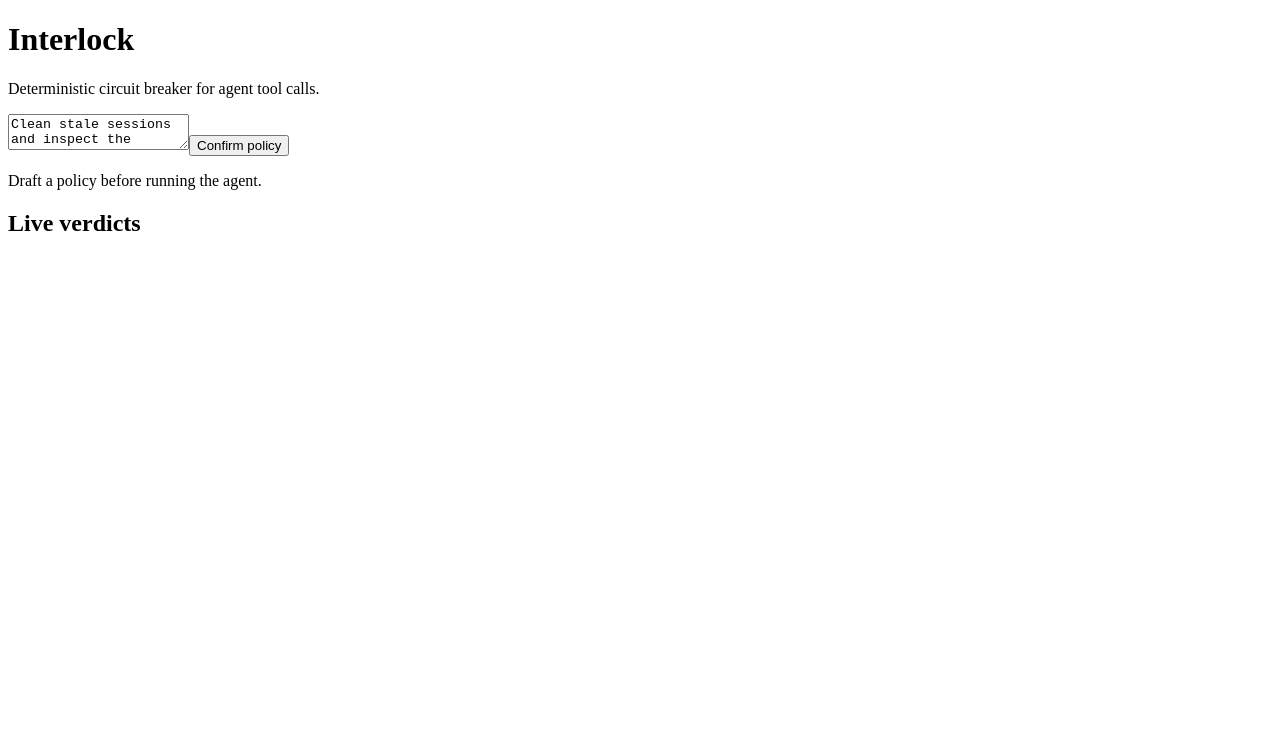
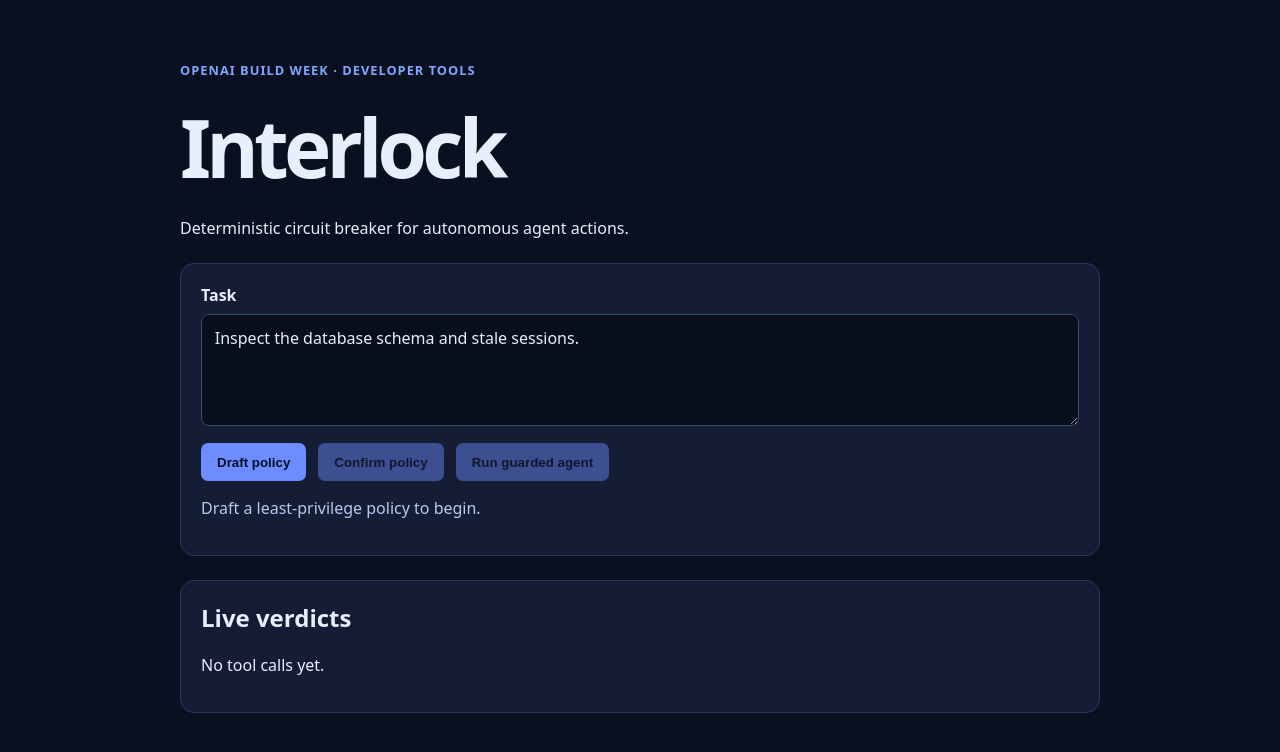
Before and after one commit to Myan17/OpenAI-Hack, a Next.js app in the folder web/: page / in a window 1280 px wide. Shown: the top 752 px of the page. Built offline with nearby package versions, Linux system fonts and the light colour scheme; no server answers.

Commit message:
feat(web): add policy review and live guarded run controls

```diff
--- /dev/null
+++ b/web/app/globals.css
@@ -0,0 +1,19 @@
+:root { color-scheme: dark; font-family: ui-sans-serif, system-ui, sans-serif; background: #0b1020; color: #e8eefc; }
+* { box-sizing: border-box; }
+body { margin: 0; }
+main { max-width: 960px; margin: 0 auto; padding: 3rem 1.25rem; }
+h1 { font-size: clamp(2.5rem, 8vw, 5rem); margin: .2rem 0; letter-spacing: -.06em; }
+h2 { margin-top: 0; }
+.eyebrow { color: #80a7ff; font-size: .8rem; font-weight: 700; letter-spacing: .08em; text-transform: uppercase; }
+.panel { background: #151d35; border: 1px solid #29395f; border-radius: 14px; margin-top: 1.5rem; padding: 1.25rem; }
+label { display: block; font-weight: 700; margin-bottom: .5rem; }
+textarea, pre { width: 100%; background: #090e1c; border: 1px solid #3a4a73; border-radius: 8px; color: inherit; padding: .8rem; }
+textarea { min-height: 7rem; font: inherit; resize: vertical; }
+pre { overflow: auto; font-size: .8rem; }
+.actions { display: flex; flex-wrap: wrap; gap: .75rem; margin-top: .8rem; }
+button { background: #6d8cff; border: 0; border-radius: 7px; color: #071023; cursor: pointer; font-weight: 800; padding: .7rem 1rem; }
+button:disabled { cursor: not-allowed; opacity: .45; }
+.status { color: #b8c8ef; }
+article { border-left: 4px solid #7284a8; margin: .65rem 0; padding: .7rem; background: #0d1426; }
+article.allow { border-color: #49ce8b; } article.halt { border-color: #ff637a; } article.escalate { border-color: #ffc857; }
+small { color: #9eacd0; }
--- a/web/app/layout.tsx
+++ b/web/app/layout.tsx
@@ -1 +1,5 @@
-export default function Layout({ children }: Readonly<{ children: React.ReactNode }>) { return <html lang="en"><body>{children}</body></html>; }
+import "./globals.css";
+
+export default function Layout({ children }: Readonly<{ children: React.ReactNode }>) {
+  return <html lang="en"><body>{children}</body></html>;
+}
--- a/web/app/page.tsx
+++ b/web/app/page.tsx
@@ -1,14 +1,94 @@
 "use client";
+
 import { useEffect, useState } from "react";
 
-type Event = { id: number; tool: string; decision: string; reason: string; matched_rule: string };
+type VerdictEvent = { id: number; tool: string; decision: string; reason: string; matched_rule: string };
+type Policy = {
+  task: string;
+  allowed_tools: string[];
+  allowed_roots: string[];
+  allowed_db_ops: string[];
+  allowed_db_tables: string[];
+  spend_cap_cents: number;
+  forbidden_patterns: string[];
+};
+
 const API = process.env.NEXT_PUBLIC_API_URL ?? "http://127.0.0.1:8000";
 
+async function requestJson<T>(path: string, init?: RequestInit): Promise<T> {
+  const response = await fetch(`${API}${path}`, init);
+  if (!response.ok) throw new Error((await response.json()).detail ?? "Request failed.");
+  return response.json() as Promise<T>;
+}
+
 export default function Page() {
-  const [task, setTask] = useState("Clean stale sessions and inspect the sandbox.");
-  const [events, setEvents] = useState<Event[]>([]);
-  const [status, setStatus] = useState("Draft a policy before running the agent.");
-  useEffect(() => { const source = new EventSource(`${API}/stream`); source.onmessage = e => setEvents(v => [...v, JSON.parse(e.data)]); return () => source.close(); }, []);
-  async function confirm() { const draft = await fetch(`${API}/policy`, { method: "POST", headers: { "Content-Type": "application/json" }, body: JSON.stringify({ task }) }).then(r => r.json()); await fetch(`${API}/policy`, { method: "PUT", headers: { "Content-Type": "application/json" }, body: JSON.stringify({ ...draft, confirmed: true }) }); setStatus("Policy confirmed. Agent runs are now guarded."); }
-  return <main><h1>Interlock</h1><p>Deterministic circuit breaker for agent tool calls.</p><textarea value={task} onChange={e => setTask(e.target.value)} /><button onClick={confirm}>Confirm policy</button><p>{status}</p><h2>Live verdicts</h2>{events.map(e => <article key={e.id}><b>{e.decision.toUpperCase()}</b> · {e.tool} — {e.reason} <small>{e.matched_rule}</small></article>)}</main>;
+  const [task, setTask] = useState("Inspect the database schema and stale sessions.");
+  const [draft, setDraft] = useState<Policy | null>(null);
+  const [events, setEvents] = useState<VerdictEvent[]>([]);
+  const [status, setStatus] = useState("Draft a least-privilege policy to begin.");
+  const [busy, setBusy] = useState(false);
+
+  useEffect(() => {
+    const source = new EventSource(`${API}/stream`);
+    source.onmessage = (event) => setEvents((current) => [...current, JSON.parse(event.data) as VerdictEvent]);
+    return () => source.close();
+  }, []);
+
+  async function draftPolicy() {
+    setBusy(true);
+    try {
+      const policy = await requestJson<Policy>("/policy", {
+        method: "POST", headers: { "Content-Type": "application/json" }, body: JSON.stringify({ task }),
+      });
+      setDraft(policy);
+      setStatus("Review the generated policy, then explicitly confirm it.");
+    } catch (error) {
+      setStatus(error instanceof Error ? error.message : "Could not draft a policy.");
+    } finally { setBusy(false); }
+  }
+
+  async function confirmPolicy() {
+    if (!draft) return;
+    setBusy(true);
+    try {
+      await requestJson<Policy>("/policy", {
+        method: "PUT", headers: { "Content-Type": "application/json" }, body: JSON.stringify({ ...draft, confirmed: true }),
+      });
+      setStatus("Policy confirmed. Every tool call is now enforced deterministically.");
+    } catch (error) {
+      setStatus(error instanceof Error ? error.message : "Could not confirm the policy.");
+    } finally { setBusy(false); }
+  }
+
+  async function runAgent() {
+    setBusy(true);
+    try {
+      await requestJson<{ accepted: boolean }>("/run", {
+        method: "POST", headers: { "Content-Type": "application/json" }, body: JSON.stringify({ prompt: task }),
+      });
+      setStatus("Agent started. Watch the live verdict feed below.");
+    } catch (error) {
+      setStatus(error instanceof Error ? error.message : "Could not start the agent.");
+    } finally { setBusy(false); }
+  }
+
+  return <main>
+    <header><p className="eyebrow">OpenAI Build Week · Developer Tools</p><h1>Interlock</h1><p>Deterministic circuit breaker for autonomous agent actions.</p></header>
+    <section className="panel">
+      <label htmlFor="task">Task</label>
+      <textarea id="task" value={task} onChange={(event) => setTask(event.target.value)} />
+      <div className="actions">
+        <button onClick={draftPolicy} disabled={busy}>Draft policy</button>
+        <button onClick={confirmPolicy} disabled={!draft || busy}>Confirm policy</button>
+        <button onClick={runAgent} disabled={!draft || busy}>Run guarded agent</button>
+      </div>
+      <p className="status" aria-live="polite">{status}</p>
+      {draft && <pre aria-label="Policy draft">{JSON.stringify(draft, null, 2)}</pre>}
+    </section>
+    <section className="panel"><h2>Live verdicts</h2>
+      {events.length === 0 ? <p>No tool calls yet.</p> : events.map((event) => <article key={event.id} className={event.decision}>
+        <b>{event.decision.toUpperCase()}</b> · {event.tool} — {event.reason} <small>{event.matched_rule}</small>
+      </article>)}
+    </section>
+  </main>;
 }
```
Also changed, not shown: 2 other files (tests, documents, lock files or other folders).
